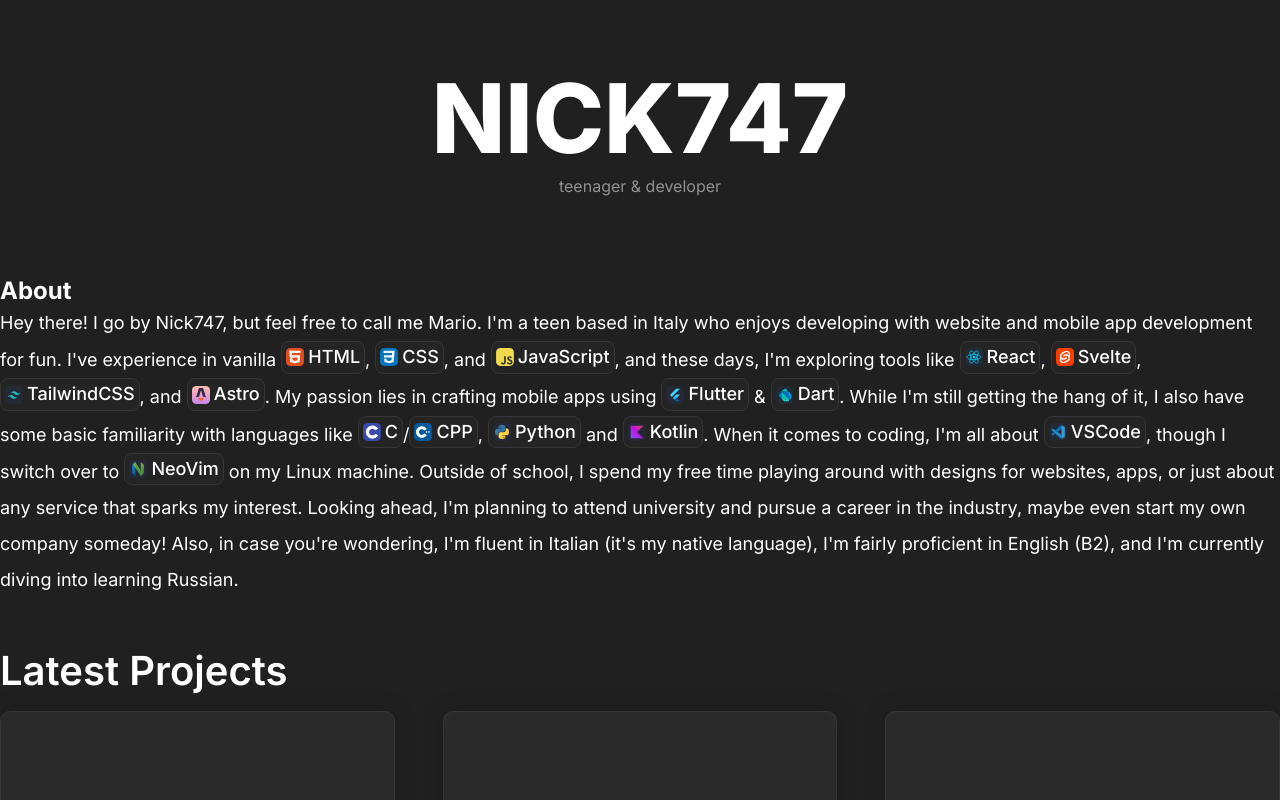
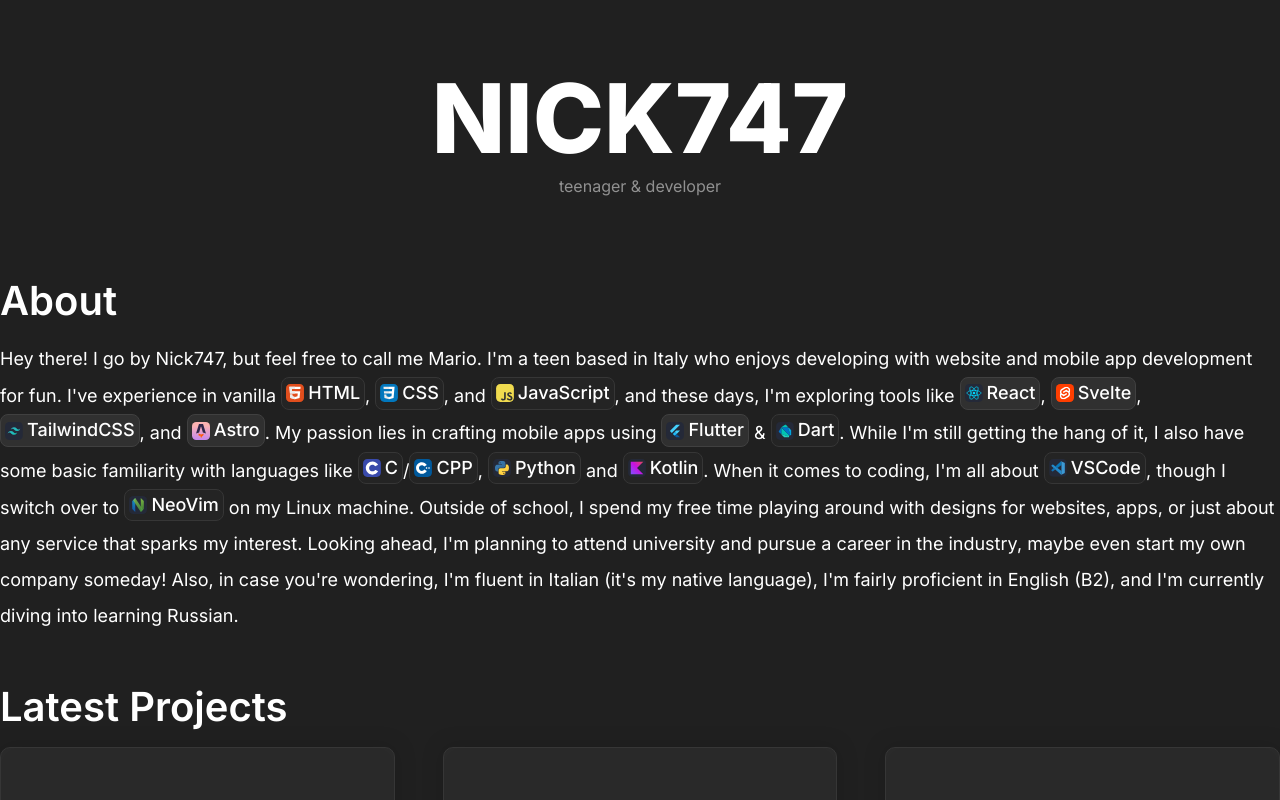
Before and after one commit to nick747/nickdotdev, a Svelte app: page / in a window 1280 px wide. Shown: the top 800 px of the page. Built offline with nearby package versions, Linux system fonts and the light colour scheme; no server answers.

Commit message:
feat: added links to languages in about section

```diff
--- a/src/components/About.svelte
+++ b/src/components/About.svelte
@@ -4,7 +4,7 @@
 
 
 <div class="about">
-  <h2 class="text-2xl font-semibold mb-4">About</h2>
+  <h2>About</h2>
   <p>
     Hey there! I go by Nick747, but feel free to call me Mario. I&apos;m a teen
     based in Italy who enjoys developing with website and mobile app development
@@ -28,6 +28,11 @@
 </div>
 
 <style>
+  h2 {
+    font-size: 40px;
+    font-weight: 600;
+    margin-bottom: 1rem;
+  }
   p {
     font-size: 18px;
     line-height: 2;
--- a/src/components/language.svelte
+++ b/src/components/language.svelte
@@ -19,30 +19,66 @@
     ["Kotlin", "src/assets/imgs/Kotlin-Dark.svg"],
   ]);
 
+  let links = new Map<string, string | null>([
+    ["HTML", null],
+    ["CSS", null],
+    ["JavaScript", null],
+    ["React", "https://react.dev/"],
+    ["Svelte", "https://svelte.dev/"],
+    ["TailwindCSS", "https://tailwindcss.com/"],
+    ["Astro", "https://astro.build/"],
+    ["Flutter", "https://flutter.dev/"],
+    ["Dart", null],
+    ["C", null],
+    ["CPP", null],
+    ["VSCode", null],
+    ["NeoVim", null],
+    ["Python", null],
+    ["Kotlin", null],
+  ]);
+
   export let language: string;
-  const imgUrl = languages.get(language);
+  const imgSrc = languages.get(language);
+  const imgUrl = links.get(language);
 </script>
 
-<div class="language">
-  <img src={imgUrl} alt={"Product icon of " + language} />
-  <p>{language}</p>
-</div>
+{#if imgUrl}
+  <div
+    class="language clickable"
+    on:click={() => {
+      window.open(imgUrl, "_blank");
+    }}
+  >
+    <img src={imgSrc} alt={"Product icon of " + language} />
+    <p>{language}</p>
+  </div>
+{:else}
+  <div class="language">
+    <img src={imgSrc} alt={"Product icon of " + language} />
+    <p>{language}</p>
+  </div>
+{/if}
 
 <style>
   .language {
     display: inline-flex;
     align-items: center;
     gap: 0.25rem;
-    border-radius: .5rem;
+    border-radius: 0.5rem;
     border: 1px #363636 solid;
     background-color: #242424;
-    padding: .25rem;
+    padding: 0.25rem;
     font-size: 0.875rem;
     line-height: 1.25;
     color: #1a202c;
     text-decoration: none;
   }
 
+  .clickable {
+    cursor: pointer;
+    border: 1px #404040 solid;
+    background-color: #303030;
+  }
   img {
     height: 18px;
     aspect-ratio: 1;
```
